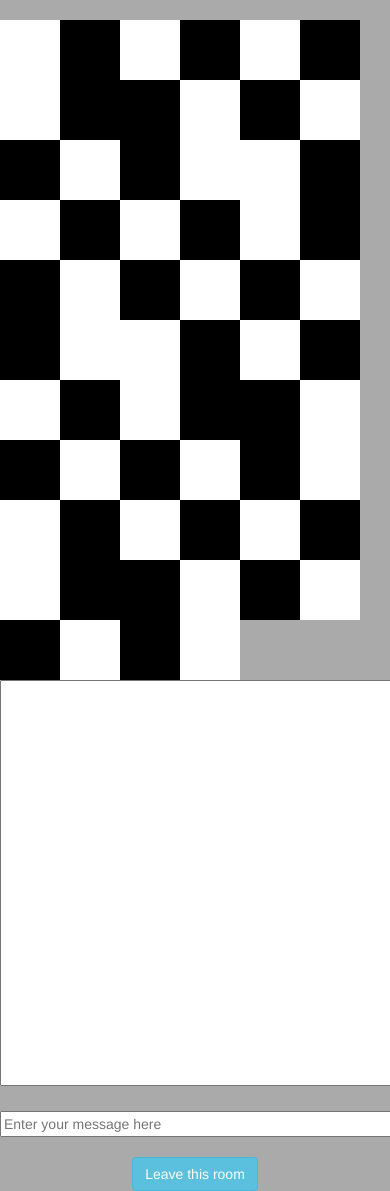
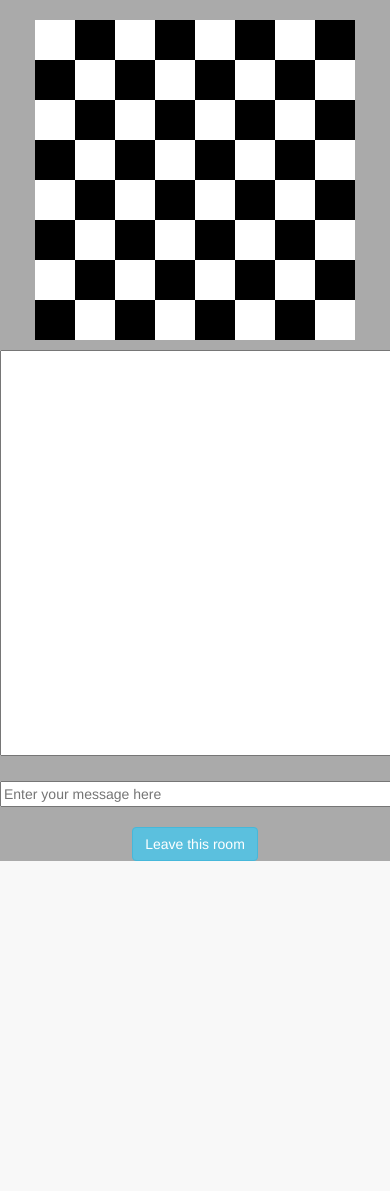
Before and after one commit to eragaglini/typerace, a Flask app: page /checkers in a window 390 px wide; the page is wider, and only the part inside the window is pictured. Shown: the part 107-1298 px from the top of that part. After the commit the page ends 968 px from the top of that part, so only its background shows below. Run offline with Flask 2, Linux system fonts and the light colour scheme; the visitor is signed in with stand-in values (Sample User, id 1); some libraries are stand-ins or nearby versions.

Commit message:
fixed leave_room in chat.js

```diff
--- a/App/static/chat.js
+++ b/App/static/chat.js
@@ -1,4 +1,3 @@
-console.log("chat.js loaded");
 var socket;
 $(document).ready(function(){
     socket = io.connect('http://' + document.domain + ':' + location.port + '/chat');
@@ -22,11 +21,10 @@ $(document).ready(function(){
         }
     });
 });
+
 function leave_room() {
     socket.emit('left', {}, function() {
         socket.disconnect();
-
-        // go back to the login page
-        window.location.href = "{{ url_for('main.index') }}";
+        window.location.href = "/";
     });
 }
--- a/App/static/checkers.css
+++ b/App/static/checkers.css
@@ -6,11 +6,12 @@
 
 .chess {
   width: 480px;
+  height: 480px;
 }
 
 .odd, .even {
-  width: 60px;
-  height: 60px;
+  width: 12.5%;
+  height: 12.5%;
   float: left;
 }
 
@@ -21,3 +22,12 @@
 .even {
   background: black;
 }
+
+/* On screens that are 600px or less */
+@media screen and (max-width: 600px) {
+
+  .chess {
+    width: 320px !important;
+    height: 320px !important;
+  }
+}
--- a/App/static/checkers.js
+++ b/App/static/checkers.js
@@ -23,10 +23,9 @@ var createChessBoard = function(x, y) {
     }
 
     chess.appendChild(domFragment);
-    chess.style.width = boardWidth * 60 + 'px';
-  }
+}
 
 document.addEventListener("DOMContentLoaded", function() {
     console.log( "ready!" );
     createChessBoard();
-  });
+});
--- a/App/static/style.css
+++ b/App/static/style.css
@@ -8,3 +8,10 @@ body {
   background: #aaa;
   margin: 0;
 }
+
+@media (max-width: 400px) {
+  /* … */
+	#chat {
+		margin-top: 10px;
+	}
+}
--- a/App/templates/base_game.html
+++ b/App/templates/base_game.html
@@ -7,7 +7,7 @@
 
 
 <div class="row">
-    <div class="col-md-8">
+    <div class="col-md-6">
         {% block game_content %}{% endblock %}
     </div>
     <div class="col-md-4">
```
